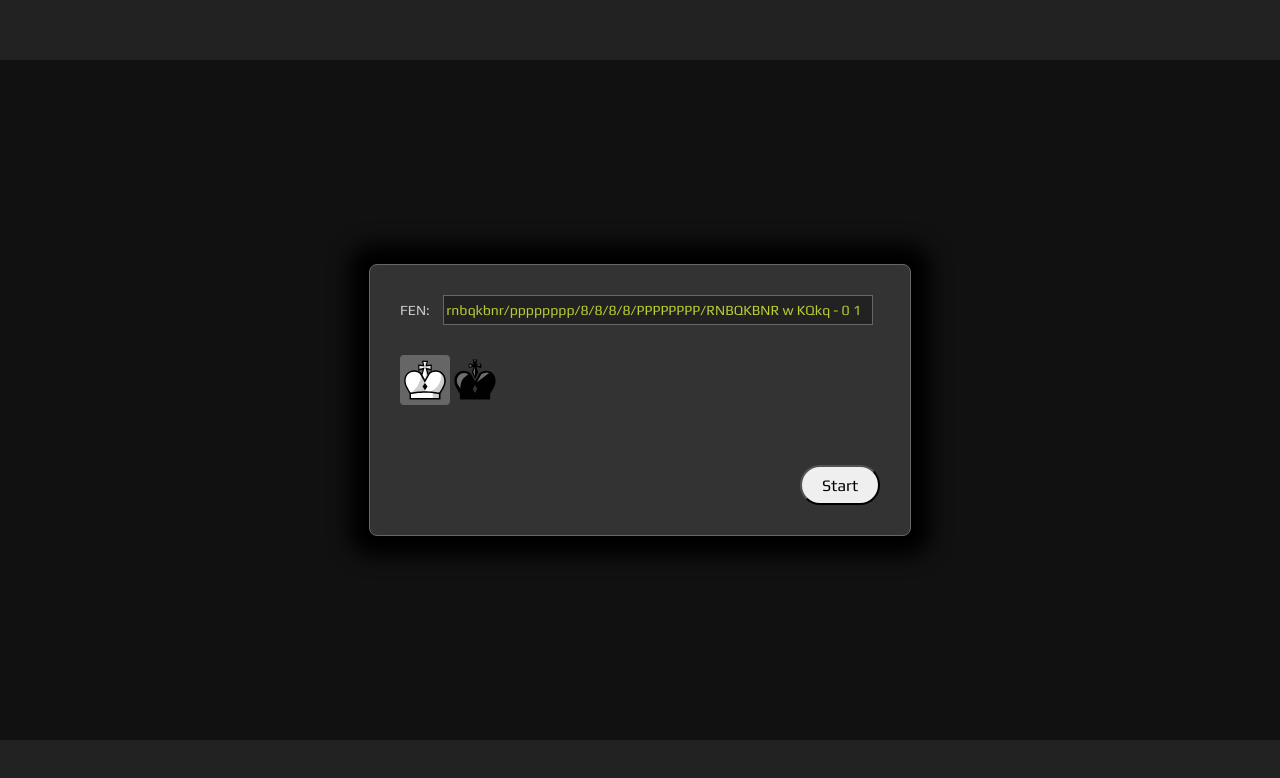
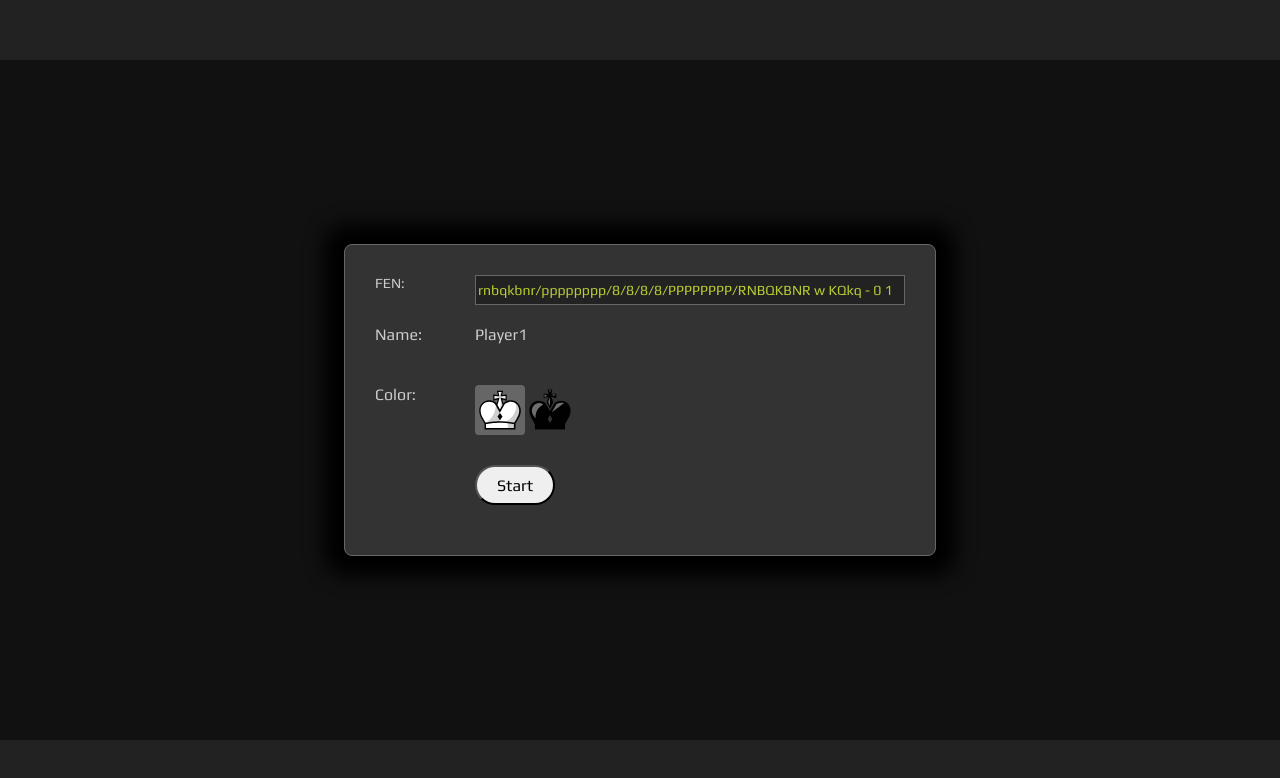
Before and after one commit to urikalish/chess, a website with bundled scripts: page public/index.html in a window 1280 px wide. Built offline with nearby package versions, Linux system fonts and the light colour scheme.

Commit message:
welcome style

```diff
--- a/public/css/style.css
+++ b/public/css/main-style.css
@@ -2,29 +2,25 @@
     font-family: 'Play';
     font-style: normal;
     font-weight: 400;
-    src: local(''),
-    url('../font/play-v12-latin-ext_latin-regular.woff2') format('woff2')
+    src: local(''), url('../font/play-v12-latin-ext_latin-regular.woff2') format('woff2')
 }
 @font-face {
     font-family: 'Play';
     font-style: normal;
     font-weight: 700;
-    src: local('Play'),
-    url('../font/play-v12-latin-ext_latin-700.woff2') format('woff2')
+    src: local('Play'), url('../font/play-v12-latin-ext_latin-700.woff2') format('woff2')
 }
 @font-face {
     font-family: 'Share Tech Mono';
     font-style: normal;
     font-weight: 400;
-    src: local('Share Tech Mono'),
-    url('../font/share-tech-mono-v10-latin-regular.woff2') format('woff2')
+    src: local('Share Tech Mono'), url('../font/share-tech-mono-v10-latin-regular.woff2') format('woff2')
 }
 @font-face {
     font-family: 'Aguafina Script';
     font-style: normal;
     font-weight: 400;
-    src: local('Aguafina Script'),
-    url('../font/aguafina-script-v9-latin-ext_latin-regular.woff2') format('woff2')
+    src: local('Aguafina Script'), url('../font/aguafina-script-v9-latin-ext_latin-regular.woff2') format('woff2')
 }
 
 *,
@@ -42,9 +38,6 @@
     --color--3: #3fc;
     --color--code-text: var(--color--2);
     --color--background: #111;
-    --color--welcome-background: #333;
-    --color--welcome-border-color: #666;
-    --color--welcome-selection-background: #666;
     --color--header-background: #222;
     --color--footer-background: #222;
     --color--board-frame-background: #333;
@@ -79,61 +72,6 @@ body {
     width: 100%;
     height: 6rem;
     background-color: var(--color--header-background);
-}
-.welcome-panel {
-    background-color: var(--color--welcome-background);
-    border: 1px solid var(--color--welcome-border-color);
-    border-radius: 0.8rem;
-    box-shadow: 0 0 2rem 2rem #000;
-    padding: 3rem;
-    user-select: none;
-}
-.welcome-fen-container {
-}
-.fen-label {
-    font-size: 1.4rem;
-    user-select: none;
-}
-.fen-text {
-    margin-left: 1rem;
-    height: 30px;
-    width: 430px;
-    font-family: var(--font-family--defalt);
-    font-size: 1.4rem;
-    border: 1px solid #666;
-    background-color: #222;
-    color: var(--color--code-text);
-}
-.player-color-selection {
-    margin-top: 3rem;
-    display: flex;
-}
-.player-color-selector {
-    background-size: cover;
-    height: 5rem;
-    width: 5rem;
-    border-radius: 0.4rem;
-    cursor: pointer;
-}
-.player-color-selector.white {
-}
-.player-color-selector.black {
-    margin-left: 1rem;
-}
-.player-color-selector.selected {
-    background-color: #666;
-    pointer-events: none;
-}
-.start-button {
-    margin-top: 6rem;
-    margin-left: 400px;
-    width: 80px;
-    height: 40px;
-    border-radius: 20px;
-    font-size: 1.6rem;
-    font-family: var(--font-family--defalt);
-    cursor: pointer;
-    user-select: none;
 }
 .center {
     display: flex;
--- /dev/null
+++ b/public/css/welcome-style.css
@@ -0,0 +1,58 @@
+.welcome-panel {
+    --color--welcome-background: #333;
+    --color--welcome-border-color: #666;
+    --color--welcome-selection-background: #666;
+    display: grid;
+    grid-template-columns: 10rem 1fr;
+    grid-template-rows: auto 4rem 6rem 6rem;
+    grid-row-gap: 2rem;
+    background-color: var(--color--welcome-background);
+    border: 1px solid var(--color--welcome-border-color);
+    border-radius: 0.8rem;
+    box-shadow: 0 0 2rem 2rem #000;
+    padding: 3rem;
+    user-select: none;
+}
+.welcome-fen-container {
+}
+.welcome-fen-label {
+    font-size: 1.4rem;
+    user-select: none;
+}
+.welcome-fen-text {
+    height: 30px;
+    width: 430px;
+    font-family: var(--font-family--defalt);
+    font-size: 1.4rem;
+    border: 1px solid #666;
+    background-color: #222;
+    color: var(--color--code-text);
+}
+.welcome-player-color-selection {
+    display: flex;
+}
+.welcome-player-color-selector {
+    background-size: cover;
+    height: 5rem;
+    width: 5rem;
+    border-radius: 0.4rem;
+    cursor: pointer;
+}
+.welcome-player-color-selector.white {
+}
+.welcome-player-color-selector.black {
+    margin-left: 1rem;
+}
+.welcome-player-color-selector.selected {
+    background-color: #666;
+    pointer-events: none;
+}
+.welcome-start-button {
+    width: 80px;
+    height: 40px;
+    border-radius: 20px;
+    font-size: 1.6rem;
+    font-family: var(--font-family--defalt);
+    cursor: pointer;
+    user-select: none;
+}
--- a/public/index.html
+++ b/public/index.html
@@ -6,22 +6,25 @@
     <meta http-equiv="X-UA-Compatible" content="ie=edge">
     <link rel="shortcut icon" href="#">
     <title>Chess</title>
-    <link rel="stylesheet" href="./css/style.css">
+    <link rel="stylesheet" href="css/main-style.css">
+    <link rel="stylesheet" href="css/welcome-style.css">
 </head>
 <body>
   <main class="main">
       <div class="header"></div>
       <div class="center">
           <div id="welcome-panel" class="welcome-panel">
-              <div class="welcome-fen-container">
-                <label for="fen-text" class="fen-label">FEN:</label>
-                <input type="text" id="fen-text" spellcheck="false" class="fen-text" />
+              <label for="welcome-fen-text" class="welcome-fen-label">FEN:</label>
+              <input type="text" id="welcome-fen-text" spellcheck="false" class="welcome-fen-text" />
+              <div>Name:</div>
+              <div>Player1</div>
+              <div>Color:</div>
+              <div class="welcome-player-color-selection">
+                <div id="welcome-player-color-selector-white" class="welcome-player-color-selector piece K selected"></div>
+                <div id="welcome-player-color-selector-black" class="welcome-player-color-selector piece k"></div>
               </div>
-              <div class="player-color-selection">
-                <div id="player-color-selector-white" class="player-color-selector piece K selected"></div>
-                <div id="player-color-selector-black" class="player-color-selector piece k"></div>
-              </div>
-              <button id="start-button" class="start-button">Start</button>
+              <div></div>
+              <button id="welcome-start-button" class="welcome-start-button">Start</button>
           </div>
           <div id="board-frame" class="board-frame none">
               <div class="board">
--- a/public/js/welcome.js
+++ b/public/js/welcome.js
@@ -4,9 +4,9 @@ import {Fen} from "./fen.js";
 export class Welcome {
 
 	static init(onWelcomeDone) {
-		UIHelper.getElm('fen-text').value = Fen.default;
-		const playerWhiteElm = UIHelper.getElm('player-color-selector-white');
-		const playerBlackElm = UIHelper.getElm('player-color-selector-black');
+		UIHelper.getElm('welcome-fen-text').value = Fen.default;
+		const playerWhiteElm = UIHelper.getElm('welcome-player-color-selector-white');
+		const playerBlackElm = UIHelper.getElm('welcome-player-color-selector-black');
 		playerWhiteElm.addEventListener('click', () => {
 			playerWhiteElm.classList.add('selected');
 			playerBlackElm.classList.remove('selected');
@@ -15,9 +15,9 @@ export class Welcome {
 			playerBlackElm.classList.add('selected');
 			playerWhiteElm.classList.remove('selected');
 		});
-		UIHelper.getElm('start-button').addEventListener('click', () => {
-			const fenStr = UIHelper.getElm('fen-text').value || Fen.default;
-			const isWhite = UIHelper.getElm('player-color-selector-white').classList.contains('selected');
+		UIHelper.getElm('welcome-start-button').addEventListener('click', () => {
+			const fenStr = UIHelper.getElm('welcome-fen-text').value || Fen.default;
+			const isWhite = UIHelper.getElm('welcome-player-color-selector-white').classList.contains('selected');
 			onWelcomeDone(fenStr, isWhite);
 		});
 	}
```
